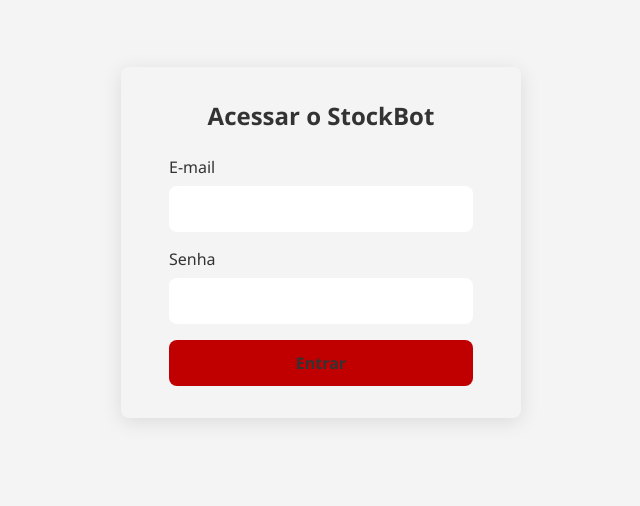
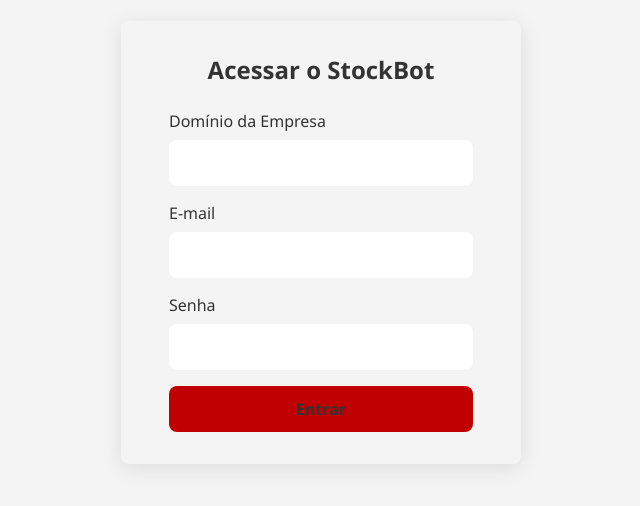
Before and after one commit to SENAISP-Unid601-Projetos/StockBot, a React (Vite) app in the folder Front/: page /login in a window 1280 px wide. Shown: the part 158-664 px from the top of the page, without its empty margins (319-959 px from the left). Built offline with nearby package versions, Linux system fonts and the light colour scheme.

Commit message:
atualização no domínio

```diff
--- a/Front/src/pages/loginpage.jsx
+++ b/Front/src/pages/loginpage.jsx
@@ -1,25 +1,29 @@
+/*
+* File: senaisp-unid601-projetos/stockbot/StockBot-19a9513533a1e735515fdc76ec3de9e98b02cee9/Front/src/pages/loginpage.jsx
+*/
 import { useState } from 'react';
 import { useNavigate } from 'react-router-dom';
 import axios from 'axios'; // Usa o axios normal
 import './loginpage.css';
 
-const apiUrl = 'http://localhost:8080/api/auth';
+const apiUrl = 'http://localhost:8081/api/auth';
 
 function LoginPage() {
   const [email, setEmail] = useState('');
   const [senha, setSenha] = useState('');
+  const [dominioEmpresa, setDominioEmpresa] = useState(''); // Estado para o domínio da empresa
   const navigate = useNavigate();
 
   const handleLogin = async (event) => {
     event.preventDefault();
     try {
-      const response = await axios.post(`${apiUrl}/login`, { email, senha });
+      const response = await axios.post(`${apiUrl}/login`, { email, senha, dominioEmpresa });
       const token = response.data.token;
       localStorage.setItem('jwt-token', token);
       navigate('/');
     } catch (error) {
       console.error('Erro de login:', error);
-      alert('E-mail ou senha inválidos.');
+      alert('Credenciais inválidas. Verifique o e-mail, senha e domínio.');
     }
   };
 
@@ -28,6 +32,14 @@ function LoginPage() {
       <div className="form-wrapper">
         <form id="login-form" onSubmit={handleLogin}>
           <h2>Acessar o StockBot</h2>
+          <label htmlFor="dominio">Domínio da Empresa</label>
+          <input
+            type="text"
+            id="dominio"
+            value={dominioEmpresa}
+            onChange={(e) => setDominioEmpresa(e.target.value)}
+            required
+          />
           <label htmlFor="email">E-mail</label>
           <input
             type="email"
```
Also changed, not shown: Front/src/pages/loginpage.css (line endings or trailing spaces).
